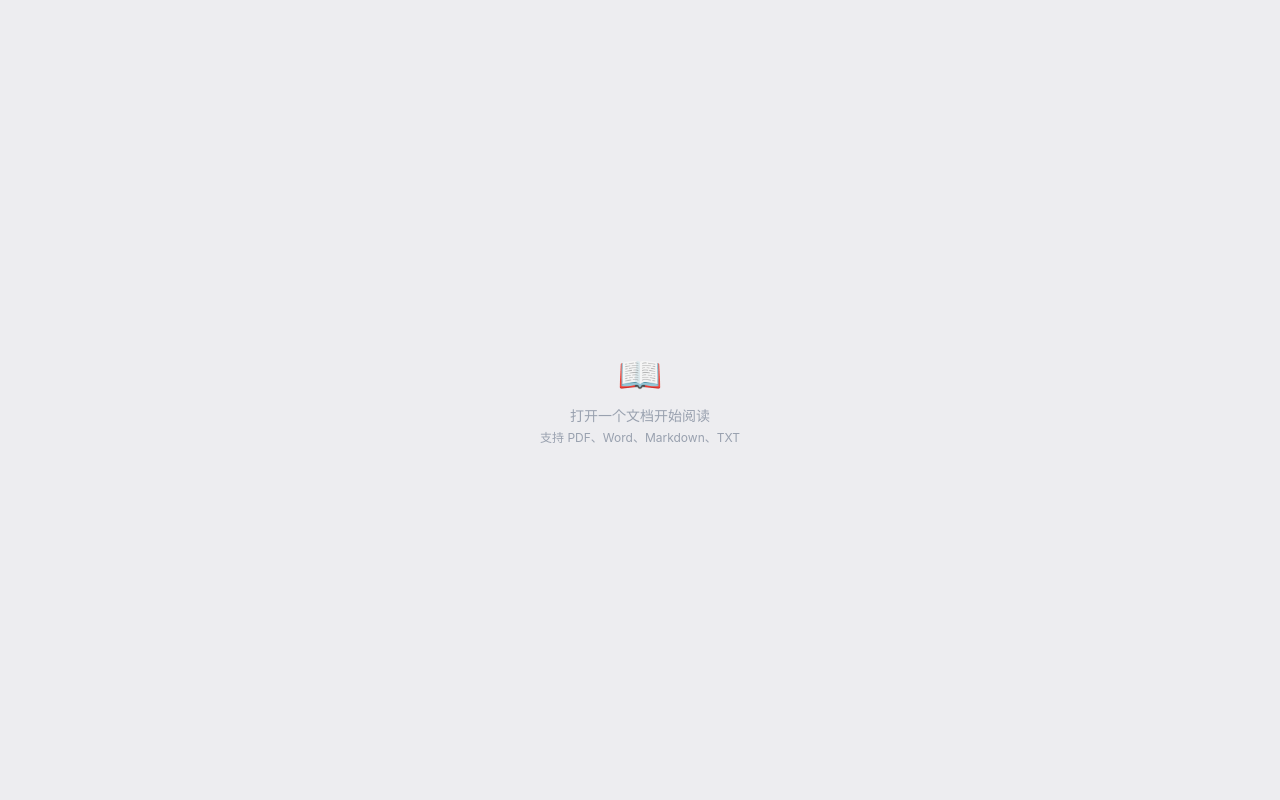
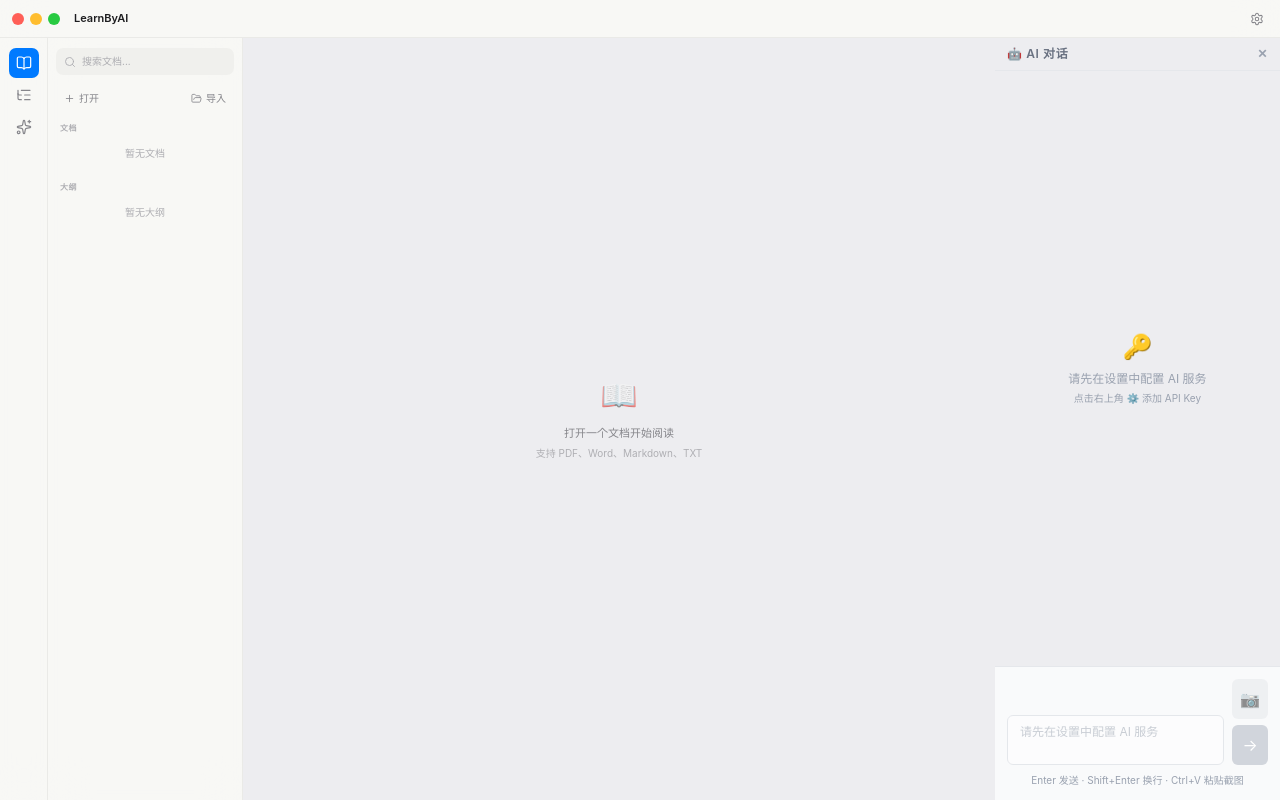
Before and after one commit to wly-wf/learn-by-ai, a React (Vite) app: page / in a window 1280 px wide. Built offline with nearby package versions, Linux system fonts and the light colour scheme; the HTML template or start-up script is replaced by a standard one.

Commit message:
refactor: rewire App.tsx for new icon rail + sidebar + drawer layout

```diff
--- a/src/App.tsx
+++ b/src/App.tsx
@@ -1,7 +1,8 @@
 import { useState, useCallback, useEffect, useRef } from "react";
 import { AppShell } from "./components/AppShell";
-import { TopBar } from "./components/TopBar";
-import { OutlinePanel } from "./components/OutlinePanel";
+import { IconRail, type ViewType } from "./components/IconRail";
+import { Titlebar } from "./components/Titlebar";
+import { Sidebar } from "./components/Sidebar";
 import { ReaderArea } from "./components/ReaderArea";
 import { AIPanel } from "./components/AIPanel";
 import { SettingsDialog } from "./components/SettingsDialog";
@@ -21,16 +22,20 @@ interface DocContent {
 
 function AppInner() {
   const ctx = useAppContext();
-  // Use ref to avoid recreating callbacks that depend on ctx on every render
   const ctxRef = useRef(ctx);
   ctxRef.current = ctx;
 
   const [settingsOpen, setSettingsOpen] = useState(false);
-  // Document content cache keyed by document ID
   const [docContents, setDocContents] = useState<Map<string, DocContent>>(new Map());
   const [activeHeadingId, setActiveHeadingId] = useState<string | null>(null);
 
-  // Get active document's content from cache
+  // Layout state
+  const [activeView, setActiveView] = useState<ViewType>("reading");
+  const [showSidebar, setShowSidebar] = useState(true);
+  const [showAiDrawer, setShowAiDrawer] = useState(true);
+  const [sidebarWidth, setSidebarWidth] = useState(195);
+  const [aiDrawerWidth, setAiDrawerWidth] = useState(285);
+
   const activeContent = ctx.activeDocumentId
     ? docContents.get(ctx.activeDocumentId)
     : undefined;
@@ -39,18 +44,13 @@ function AppInner() {
 
   const loadDocumentContent = useCallback(async (_docId: string, content: ArrayBuffer, format: string) => {
     try {
-      // Clone buffer for safe storage — parseDocument/pdf.js may transfer the original
       const contentClone = content.slice(0);
       const result = await parseDocument(content, format as any);
-      // Use PDF built-in outline if available, otherwise extract from HTML/Markdown
       const newOutline = result.pdfOutline
         ?? extractOutline(format === "md" ? result.rawText : result.html, format as any);
 
-      // Store in cache
       const docContent: DocContent = {
-        html: result.html,
-        outline: newOutline,
-        format,
+        html: result.html, outline: newOutline, format,
         pdfBuffer: format === "pdf" ? contentClone : undefined,
       };
 
@@ -69,23 +69,18 @@ function AppInner() {
     }
   }, []);
 
-  // Clean up closed documents from cache
   useEffect(() => {
     setDocContents((prev) => {
       const docIds = new Set(ctx.documents.map((d) => d.id));
       const next = new Map(prev);
       let changed = false;
       for (const key of next.keys()) {
-        if (!docIds.has(key)) {
-          next.delete(key);
-          changed = true;
-        }
+        if (!docIds.has(key)) { next.delete(key); changed = true; }
       }
       return changed ? next : prev;
     });
   }, [ctx.documents]);
 
-  // Reset heading when switching documents
   useEffect(() => {
     setActiveHeadingId(null);
   }, [ctx.activeDocumentId]);
@@ -111,7 +106,6 @@ function AppInner() {
             await loadDocumentContent(doc.id, buffer, doc.format);
           }
         } catch {
-          // Fallback: use browser file input
           const input = document.createElement("input");
           input.type = "file";
           input.accept = ".txt,.pdf,.docx,.doc,.md,.markdown";
@@ -127,7 +121,6 @@ function AppInner() {
         }
       }
     } catch {
-      // Fallback: use browser file input
       const input = document.createElement("input");
       input.type = "file";
       input.accept = ".txt,.pdf,.docx,.doc,.md,.markdown";
@@ -157,45 +150,68 @@ function AppInner() {
     } catch { /* folder import requires Tauri */ }
   }, [ctx]);
 
-  // Stable callback — never changes reference, reads latest ctx from ref
   const handleAskAI = useCallback((selectedText: string) => {
     window.dispatchEvent(new CustomEvent("add-context", {
       detail: { id: generateId(), type: "text", content: selectedText, label: selectedText.length > 50 ? selectedText.slice(0, 50) + "..." : selectedText },
     }));
+    setShowAiDrawer(true);
+    setActiveView("ai");
   }, []);
 
-  // Stable callback — use ctxRef to avoid new reference every render
   const handleScrollChange = useCallback((pct: number) => {
     const c = ctxRef.current;
     if (c.activeDocumentId) c.updateScrollPosition(c.activeDocumentId, pct);
   }, []);
 
+  const handleViewChange = useCallback((view: ViewType) => {
+    setActiveView(view);
+    if (view === "outline") setShowSidebar(true);
+    if (view === "ai") setShowAiDrawer(true);
+  }, []);
+
   return (
     <>
       <AppShell
-        topBar={
-          <TopBar
-            documents={ctx.documents} activeDocumentId={ctx.activeDocumentId}
-            onSelectDocument={ctx.setActiveDocumentId} onCloseDocument={ctx.closeDocument}
-            onOpenFile={handleOpenFile} onImportFolder={handleImportFolder}
+        showSidebar={showSidebar}
+        showAiDrawer={showAiDrawer}
+        sidebarWidth={sidebarWidth}
+        aiDrawerWidth={aiDrawerWidth}
+        onSidebarWidthChange={setSidebarWidth}
+        onAiDrawerWidthChange={setAiDrawerWidth}
+        titlebar={
+          <Titlebar
+            fileName={activeDoc?.fileName}
+            format={activeDoc?.format}
+            isSaved={!!activeDoc}
             onOpenSettings={() => setSettingsOpen(true)}
           />
         }
-        outlinePanel={
-          <OutlinePanel outline={activeContent?.outline || []} activeHeadingId={activeHeadingId}
+        iconRail={
+          <IconRail activeView={activeView} onViewChange={handleViewChange} />
+        }
+        sidebar={
+          <Sidebar
+            documents={ctx.documents}
+            activeDocumentId={ctx.activeDocumentId}
+            onSelectDocument={ctx.setActiveDocumentId}
+            onCloseDocument={ctx.closeDocument}
+            outline={activeContent?.outline || []}
+            activeHeadingId={activeHeadingId}
             onNavigate={(anchorId) => {
               const el = document.querySelector(`[id="${anchorId}"]`) || document.getElementById(anchorId);
               if (el) el.scrollIntoView({ behavior: "smooth" });
               setActiveHeadingId(anchorId);
             }}
+            onOpenFile={handleOpenFile}
+            onImportFolder={handleImportFolder}
           />
         }
         readerArea={
           !activeDoc ? (
-            <div className="flex flex-col items-center justify-center h-full text-gray-400 dark:text-gray-500">
-              <span className="text-4xl mb-3">📖</span>
-              <span className="text-sm">打开一个文档开始阅读</span>
-              <span className="text-xs mt-1">支持 PDF、Word、Markdown、TXT</span>
+            <div className="flex flex-col items-center justify-center h-full" style={{ color: "var(--text-secondary)" }}>
+              <span className="text-3xl mb-3 opacity-60">📖</span>
+              <span className="text-[11px]">打开一个文档开始阅读</span>
+              <span className="text-[10px] mt-1 opacity-60">支持 PDF、Word、Markdown、TXT</span>
             </div>
           ) : activeDoc.format === "pdf" ? (
             activeContent?.pdfBuffer ? (
@@ -206,7 +222,7 @@ function AppInner() {
                 onActiveHeadingChange={setActiveHeadingId}
               />
             ) : (
-              <div className="flex items-center justify-center h-full text-gray-400 text-sm">正在解析 PDF...</div>
+              <div className="flex items-center justify-center h-full text-sm" style={{ color: "var(--text-secondary)" }}>正在解析 PDF...</div>
             )
           ) : (
             <ReaderArea document={activeDoc} htmlContent={activeContent?.html || ""}
@@ -220,12 +236,13 @@ function AppInner() {
             />
           )
         }
-        aiPanel={
+        aiDrawer={showAiDrawer ? (
           <AIPanel conversation={ctx.conversation} hasApiKey={ctx.hasApiKey}
             onSendMessage={async (content, contexts, _convId) => { await ctx.sendMessage(content, contexts); }}
             onNewConversation={ctx.newConversation}
+            onClose={() => setShowAiDrawer(false)}
           />
-        }
+        ) : null}
       />
       <SettingsDialog open={settingsOpen} onClose={() => setSettingsOpen(false)} />
     </>
--- a/src/components/AIPanel.tsx
+++ b/src/components/AIPanel.tsx
@@ -9,9 +9,10 @@ interface AIPanelProps {
   onSendMessage: (content: string, contexts: ContextRef[], conversationId: string) => Promise<void>;
   onNewConversation: () => void;
   onAddTextContext?: (text: string) => void;
+  onClose?: () => void;
 }
 
-export function AIPanel({ conversation, hasApiKey, onSendMessage, onNewConversation, onAddTextContext: _onAddTextContext }: AIPanelProps) {
+export function AIPanel({ conversation, hasApiKey, onSendMessage, onNewConversation, onAddTextContext: _onAddTextContext, onClose }: AIPanelProps) {
   const [contexts, setContexts] = useState<ContextRef[]>([]);
   const [isLoading, setIsLoading] = useState(false);
 
@@ -43,7 +44,14 @@ export function AIPanel({ conversation, hasApiKey, onSendMessage, onNewConversat
   if (!hasApiKey) {
     return (
       <div className="flex flex-col h-full">
-        <div className="px-3 py-2 text-xs font-semibold text-gray-500 dark:text-gray-400 uppercase tracking-wider border-b border-gray-200 dark:border-gray-700">🤖 AI 对话</div>
+        <div className="flex items-center justify-between px-3 py-2 text-xs font-semibold text-gray-500 dark:text-gray-400 uppercase tracking-wider border-b border-gray-200 dark:border-gray-700">
+          <span>🤖 AI 对话</span>
+          {onClose && (
+            <button onClick={onClose} className="text-gray-400 hover:text-gray-600 dark:hover:text-gray-300 transition-colors" aria-label="关闭 AI 面板">
+              ✕
+            </button>
+          )}
+        </div>
         <div className="flex-1 flex flex-col items-center justify-center text-gray-400 dark:text-gray-500 p-4">
           <span className="text-2xl mb-2">🔑</span>
           <span className="text-xs text-center">请先在设置中配置 AI 服务</span>
@@ -58,7 +66,14 @@ export function AIPanel({ conversation, hasApiKey, onSendMessage, onNewConversat
     <div className="flex flex-col h-full">
       <div className="flex items-center justify-between px-3 py-2 border-b border-gray-200 dark:border-gray-700">
         <span className="text-xs font-semibold text-gray-500 dark:text-gray-400 uppercase tracking-wider">🤖 AI 对话</span>
-        <button onClick={onNewConversation} className="text-[10px] text-blue-500 hover:text-blue-600 dark:text-blue-400 transition-colors">+ 新会话</button>
+        <div className="flex items-center gap-2">
+          <button onClick={onNewConversation} className="text-[10px] text-blue-500 hover:text-blue-600 dark:text-blue-400 transition-colors">+ 新会话</button>
+          {onClose && (
+            <button onClick={onClose} className="text-gray-400 hover:text-gray-600 dark:hover:text-gray-300 transition-colors" aria-label="关闭 AI 面板">
+              ✕
+            </button>
+          )}
+        </div>
       </div>
       <ChatMessages messages={conversation?.messages || []} />
       {isLoading && <div className="px-3 py-1.5 text-[10px] text-gray-400 animate-pulse">🤖 AI 思考中...</div>}
```
